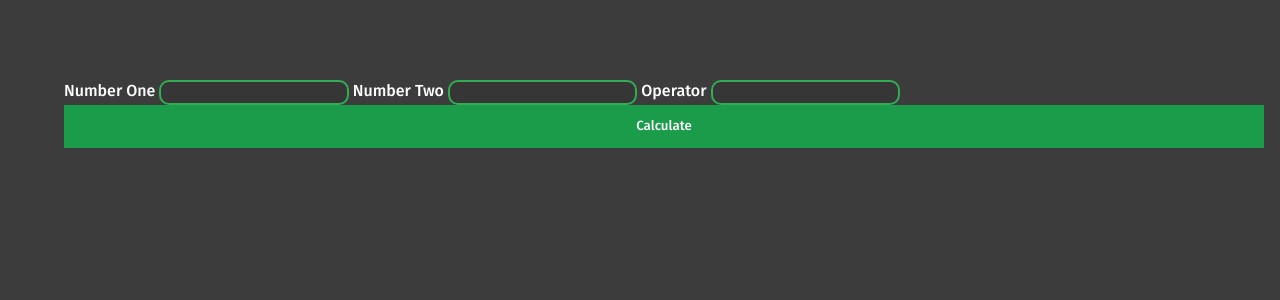
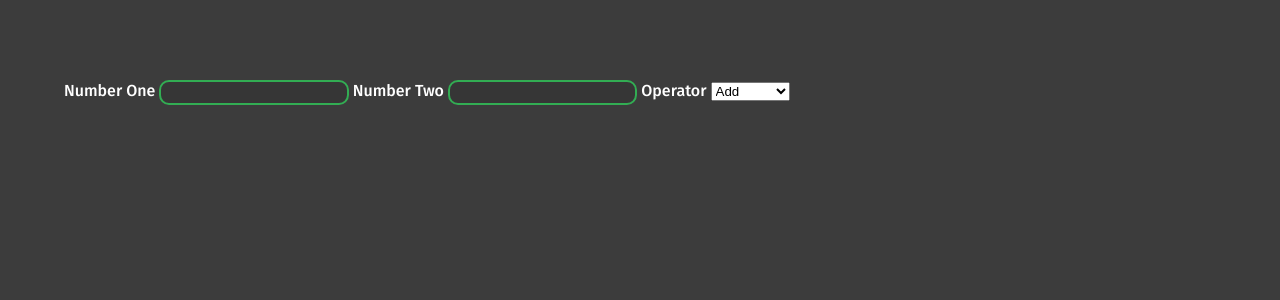
Before and after one commit to aimaIot/WebbServer, a PHP site: page / in a window 1280 px wide. Shown: the part 113-413 px from the top of the page. Run offline with PHP 8.4, Linux system fonts and the light colour scheme.

Commit message:
Update index.php

```diff
--- a/Enkelwebbsida/index.php
+++ b/Enkelwebbsida/index.php
@@ -34,19 +34,23 @@
     </form>
     </nav>
 
-    <main>
+    <main class="calculatorMain">
 
         <form method="GET">
             <label for="NumberOne">Number One</label>
-            <input type="text" name="NumberOne" value="">
+            <input type="number" name="NumberOne" value="">
 
             <label for="NumberTwo">Number Two</label>
-            <input type="text" name="NumberTwo" value="">
+            <input type="number" name="NumberTwo" value="">
 
             <label for="Operator">Operator</label>
-            <input type="text" name="Operator" value="">
-
-            <button type="submit">Calculate</button>
+            <select list="operators" name="Operator">
+            <datalist id="operators">
+                <option value="+">Add</option>
+                <option value="-">Substract</option>
+                <option value="*">Multiply</option>
+                <option value="/">Divide</option>
+            <button type="submit">Calculate</button> <!-- THIS NO WORK, FIX PLEASE -->
         </form>
 
     </main>
@@ -57,6 +61,7 @@
 
 <?php
 
+$dateToday = date("Y-m-d");
 
 $calculatorHTML = '
 
@@ -67,7 +72,7 @@ $daysLivedHTML = '
 <form method="GET">
     <label for="birthdate">Birthday (YYYY/MM/DD)</label>
     <br></br>
-    <input type="text" name="birthdate" placeholder="YYYY/MM/DD">
+    <input type="date" name="birthdate" max="' . $dateToday . '" placeholder="YYYY/MM/DD">
     <input type="submit" name="submit_birthdate" value="Submit">
 </form>
 </main>
@@ -82,7 +87,6 @@ if (isset($_GET["site"])){
     }
 }
 
-
 // PAGE HANDLERS \\
 
 // CALCULATOR
@@ -92,9 +96,9 @@ if(isset($_GET["submit_birthdate"])){
     $birthdate = $_GET["birthdate"];
 
     $totalDays = date("Y") * 365.24 + date("m") * 30.4 + date("d");
-    $birthdateArray = explode("/", $birthdate);
+    $birthdateArray = explode("-", $birthdate);
     $daysAlive = floor($totalDays - ($birthdateArray[0] * 365.24 + $birthdateArray[1] * 30.4 + $birthdateArray[2]));
 
-    echo "<p class=DaysLivedp>You have been alive for " . $daysAlive . " days!</p>";
+    echo "<p class=DaysLivedp>You have been alive for $daysAlive days!</p>";
 }
 ?>
```
